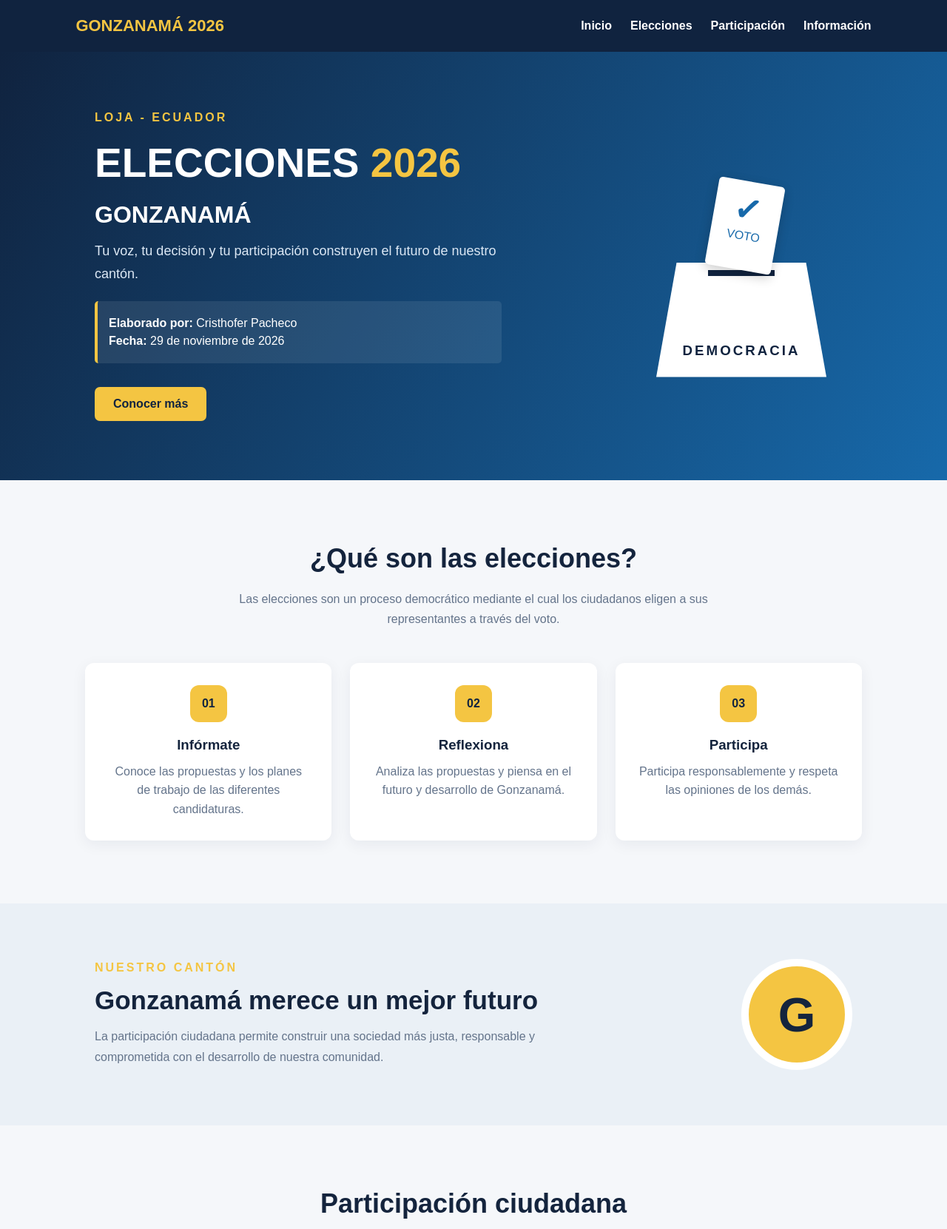
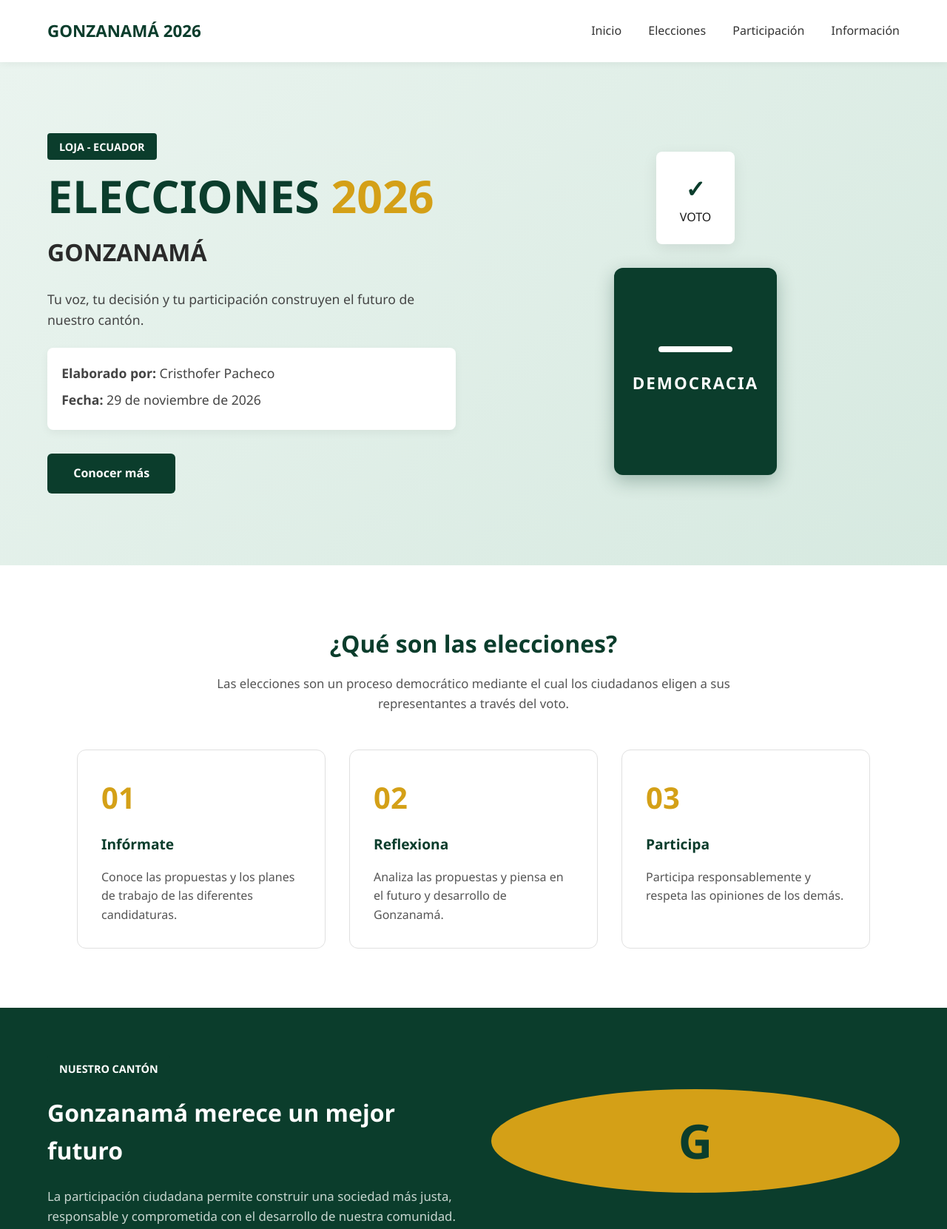
Before and after one commit to pcristhofer61-crypto/elecciones-gonzanama-2026, a plain HTML site: page index.html in a window 1280 px wide. Shown: the top 1661 px of the page at 74% size. Drawn offline with Linux system fonts and the light colour scheme.

Commit message:
Refactor CSS styles for improved layout and design
Refactor styles to improve layout and design consistency. Update typography and color scheme for better readability and aesthetics.

```diff
--- a/styles.css
+++ b/styles.css
@@ -1,415 +1,386 @@
-
 * {
     margin: 0;
     padding: 0;
     box-sizing: border-box;
-}
-
-html {
-    scroll-behavior: smooth;
+    font-family: 'Segoe UI', sans-serif;
 }
 
 body {
-    font-family: Arial, sans-serif;
-    background: #f5f7fa;
-    color: #14243d;
+    color: #1a1a1a;
+    line-height: 1.6;
 }
 
-/* MENU */
-
 header {
-    background: #10233f;
-    color: white;
-    padding: 22px 8%;
     display: flex;
     justify-content: space-between;
     align-items: center;
-    flex-wrap: wrap;
+    padding: 1.5rem 5%;
+    background: white;
+    box-shadow: 0 2px 10px rgba(0,0,0,0.05);
+    position: sticky;
+    top: 0;
+    z-index: 100;
 }
 
 .logo {
-    font-size: 22px;
-    font-weight: bold;
-    color: #f4c542;
-}
-
-nav {
-    display: flex;
-    gap: 25px;
-    flex-wrap: wrap;
+    font-size: 1.4rem;
+    font-weight: 700;
+    color: #0b3d2c;
 }
 
 nav a {
+    margin-left: 2rem;
     text-decoration: none;
-    color: white;
-    font-weight: bold;
+    color: #333;
+    font-weight: 500;
+    transition: color 0.3s;
 }
 
 nav a:hover {
-    color: #f4c542;
+    color: #0b3d2c;
 }
 
-/* PORTADA */
-
 .hero {
-    min-height: 550px;
-    background: linear-gradient(120deg, #10233f, #1769aa);
-    color: white;
-    padding: 80px 10%;
     display: flex;
     align-items: center;
     justify-content: space-between;
-    gap: 40px;
+    padding: 4rem 5%;
+    background: linear-gradient(135deg, #eaf4ef 0%, #d6e9e0 100%);
+    min-height: 85vh;
+    gap: 3rem;
     flex-wrap: wrap;
 }
 
 .contenido {
-    max-width: 550px;
+    flex: 1;
+    min-width: 350px;
 }
 
 .etiqueta {
-    color: #f4c542;
-    font-weight: bold;
-    letter-spacing: 3px;
+    display: inline-block;
+    background: #0b3d2c;
+    color: white;
+    padding: 0.4rem 1rem;
+    border-radius: 4px;
+    font-size: 0.9rem;
+    font-weight: 600;
+    margin-bottom: 1rem;
 }
 
 h1 {
-    font-size: 55px;
-    margin: 20px 0;
+    font-size: 3.8rem;
+    line-height: 1.1;
+    color: #0b3d2c;
+    margin-bottom: 1rem;
 }
 
 h1 span {
-    color: #f4c542;
+    color: #d4a017;
 }
 
-.contenido h2 {
-    font-size: 32px;
-    margin-bottom: 15px;
+h2 {
+    font-size: 2rem;
+    color: #2a2a2a;
+    margin-bottom: 1.5rem;
 }
 
-.contenido > p {
-    color: #dce8f5;
-    font-size: 18px;
-    line-height: 1.7;
+.contenido p {
+    font-size: 1.1rem;
+    color: #444;
+    max-width: 500px;
+    margin-bottom: 1.5rem;
 }
 
 .datos {
-    margin: 22px 0;
-    padding: 15px;
-    border-left: 4px solid #f4c542;
-    background: #ffffff16;
-    border-radius: 5px;
+    background: white;
+    padding: 1.2rem;
+    border-radius: 8px;
+    margin-bottom: 2rem;
+    box-shadow: 0 4px 12px rgba(0,0,0,0.05);
 }
 
 .datos p {
-    margin: 6px 0;
+    margin-bottom: 0.5rem;
 }
 
 .boton {
     display: inline-block;
-    background: #f4c542;
-    color: #10233f;
-    padding: 14px 25px;
-    border-radius: 7px;
+    background: #0b3d2c;
+    color: white;
+    padding: 0.9rem 2.2rem;
+    border-radius: 6px;
     text-decoration: none;
-    font-weight: bold;
-    margin-top: 10px;
+    font-weight: 600;
+    transition: background 0.3s, transform 0.2s;
 }
 
 .boton:hover {
-    background: white;
+    background: #145740;
+    transform: translateY(-2px);
 }
 
-/* URNA */
+.urna {
+    flex: 1;
+    min-width: 300px;
+    display: flex;
+    flex-direction: column;
+    align-items: center;
+    gap: 2rem;
+}
 
-.urna {
-    width: 300px;
-    height: 300px;
-    position: relative;
-    display: flex;
-    justify-content: center;
-    align-items: end;
+.documento {
+    background: white;
+    padding: 1.5rem 2rem;
+    border-radius: 8px;
+    box-shadow: 0 6px 20px rgba(0,0,0,0.08);
+    text-align: center;
+}
+
+.documento span {
+    font-size: 2rem;
+    color: #0b3d2c;
+    font-weight: bold;
 }
 
 .caja {
-    width: 230px;
-    height: 155px;
-    background: #ffffff;
-    color: #10233f;
+    width: 220px;
+    height: 280px;
+    background: #0b3d2c;
+    border-radius: 12px;
     display: flex;
-    align-items: end;
+    flex-direction: column;
+    align-items: center;
     justify-content: center;
-    padding-bottom: 25px;
-    clip-path: polygon(12% 0, 88% 0, 100% 100%, 0 100%);
+    color: white;
+    box-shadow: 0 8px 25px rgba(11,61,44,0.3);
+}
+
+.ranura {
+    width: 100px;
+    height: 8px;
+    background: white;
+    border-radius: 4px;
+    margin-bottom: 1.5rem;
 }
 
 .caja h3 {
-    letter-spacing: 3px;
+    font-size: 1.4rem;
+    letter-spacing: 2px;
 }
 
-.ranura {
-    position: absolute;
-    width: 90px;
-    height: 8px;
-    background: #10233f;
-    top: 155px;
-    z-index: 2;
-}
-
-.documento {
-    position: absolute;
-    z-index: 3;
-    top: 35px;
-    left: 110px;
-    width: 90px;
-    height: 120px;
-    background: white;
-    color: #1769aa;
-    transform: rotate(10deg);
-    text-align: center;
-    padding: 12px;
-    border-radius: 5px;
-    box-shadow: 0 5px 15px #0003;
-}
-
-.documento span {
-    font-size: 45px;
-    font-weight: bold;
-}
-
-/* SECCIONES */
-
 .seccion {
-    padding: 85px 9%;
-    text-align: center;
+    padding: 5rem 5%;
+    max-width: 1200px;
+    margin: 0 auto;
 }
 
 .seccion h2 {
-    font-size: 36px;
-    margin-bottom: 20px;
+    text-align: center;
+    color: #0b3d2c;
+    margin-bottom: 1rem;
 }
 
 .descripcion {
+    text-align: center;
     max-width: 700px;
-    margin: auto;
-    color: #64748b;
-    line-height: 1.7;
+    margin: 0 auto 3rem;
+    color: #555;
+    font-size: 1.05rem;
 }
 
 .tarjetas {
     display: grid;
-    grid-template-columns: repeat(3, 1fr);
-    gap: 25px;
-    margin-top: 45px;
+    grid-template-columns: repeat(auto-fit, minmax(280px, 1fr));
+    gap: 2rem;
 }
 
 .tarjeta {
     background: white;
-    padding: 30px;
+    border: 1px solid #e0e0e0;
     border-radius: 12px;
-    box-shadow: 0 5px 20px #10233f10;
-    transition: 0.3s;
+    padding: 2rem;
+    transition: transform 0.3s, box-shadow 0.3s;
 }
 
 .tarjeta:hover {
-    transform: translateY(-7px);
+    transform: translateY(-5px);
+    box-shadow: 0 10px 30px rgba(0,0,0,0.06);
 }
 
 .numero {
-    background: #f4c542;
-    color: #10233f;
-    width: 50px;
-    height: 50px;
-    border-radius: 12px;
-    display: grid;
-    place-items: center;
-    margin: auto auto 20px;
-    font-weight: bold;
+    font-size: 2.5rem;
+    font-weight: 700;
+    color: #d4a017;
+    margin-bottom: 1rem;
 }
 
 .tarjeta h3 {
-    margin-bottom: 12px;
+    font-size: 1.2rem;
+    margin-bottom: 1rem;
+    color: #0b3d2c;
 }
 
 .tarjeta p {
-    color: #64748b;
-    line-height: 1.6;
+    color: #555;
 }
 
-/* GONZANAMA */
-
 .local {
-    background: #eaf0f6;
-    padding: 75px 10%;
+    background: #0b3d2c;
+    color: white;
+    padding: 4rem 5%;
     display: flex;
     align-items: center;
     justify-content: space-between;
-    gap: 35px;
+    gap: 3rem;
+    flex-wrap: wrap;
+}
+
+.local > div {
+    flex: 1;
+    min-width: 350px;
 }
 
 .local h2 {
-    font-size: 35px;
-    margin: 15px 0;
+    color: white;
 }
 
 .local p {
-    max-width: 600px;
-    line-height: 1.8;
-    color: #64748b;
+    color: #c8d6d0;
+    font-size: 1.05rem;
 }
 
 .circulo {
-    width: 150px;
-    height: 150px;
-    flex-shrink: 0;
+    width: 140px;
+    height: 140px;
     border-radius: 50%;
-    background: #f4c542;
-    border: 10px solid white;
-    display: grid;
-    place-items: center;
-    font-size: 65px;
+    background: #d4a017;
+    color: #0b3d2c;
+    font-size: 4rem;
     font-weight: bold;
+    display: flex;
+    align-items: center;
+    justify-content: center;
 }
 
-/* LISTA */
-
 .lista {
-    max-width: 700px;
-    margin: 35px auto 20px;
-    background: white;
-    padding: 20px 30px;
-    border-radius: 12px;
-    text-align: left;
+    max-width: 600px;
+    margin: 0 auto 2rem;
+    display: flex;
+    flex-direction: column;
+    gap: 1rem;
 }
 
 .lista label {
-    display: block;
-    padding: 15px 0;
-    border-bottom: 1px solid #e5e7eb;
+    display: flex;
+    align-items: center;
+    gap: 0.8rem;
+    padding: 1rem;
+    background: #f9f9f9;
+    border-radius: 6px;
+    cursor: pointer;
+    transition: background 0.2s;
+}
+
+.lista label:hover {
+    background: #f0f0f0;
+}
+
+.lista input[type="checkbox"] {
+    width: 18px;
+    height: 18px;
     cursor: pointer;
 }
 
-.lista input {
-    margin-right: 12px;
-    accent-color: #1769aa;
-    width: 17px;
-    height: 17px;
-}
-
 #progreso {
-    color: #64748b;
-    font-size: 14px;
-    margin: 20px;
+    text-align: center;
+    font-weight: 500;
+    color: #333;
+    margin-bottom: 0.8rem;
 }
 
 .barra {
-    max-width: 700px;
-    height: 9px;
-    margin: auto;
-    background: #dce3ea;
-    border-radius: 10px;
+    max-width: 600px;
+    margin: 0 auto;
+    height: 12px;
+    background: #e0e0e0;
+    border-radius: 6px;
     overflow: hidden;
 }
 
 #relleno {
+    height: 100%;
     width: 0%;
-    height: 100%;
-    background: #1769aa;
-    transition: 0.3s;
+    background: linear-gradient(90deg, #0b3d2c, #148560);
+    border-radius: 6px;
+    transition: width 0.4s ease;
 }
 
-/* INFORMACION */
-
 .informacion {
-    margin: 30px 8% 80px;
-    background: #10233f;
-    color: white;
-    padding: 55px 25px;
-    border-radius: 15px;
+    background: #f4f7f6;
+    padding: 5rem 5%;
     text-align: center;
 }
 
 .informacion h2 {
-    font-size: 35px;
-    margin-bottom: 15px;
+    color: #0b3d2c;
+    margin-bottom: 1rem;
 }
 
 .informacion p {
-    color: #dce8f5;
-    margin-bottom: 25px;
+    max-width: 600px;
+    margin: 0 auto 2rem;
+    color: #555;
+    font-size: 1.05rem;
 }
 
 .informacion a {
     display: inline-block;
-    background: #f4c542;
-    color: #10233f;
+    background: #d4a017;
+    color: #0b3d2c;
+    padding: 0.9rem 2rem;
+    border-radius: 6px;
     text-decoration: none;
-    padding: 14px 25px;
-    border-radius: 7px;
-    font-weight: bold;
+    font-weight: 700;
+    transition: background 0.3s;
 }
 
-/* PIE DE PAGINA */
+.informacion a:hover {
+    background: #e6b620;
+}
 
 footer {
-    background: #09182b;
+    background: #1a1a1a;
     color: white;
+    padding: 3rem 5%;
     text-align: center;
-    padding: 35px 20px;
 }
 
 footer h3 {
-    color: #f4c542;
-    margin-bottom: 15px;
+    margin-bottom: 1rem;
+    color: #d4a017;
 }
 
 footer p {
-    margin: 7px;
+    margin-bottom: 0.5rem;
+    color: #bbb;
 }
 
 .final {
-    color: #aab9ca;
-    font-size: 13px;
-    margin-top: 18px;
+    margin-top: 1.5rem;
+    font-size: 0.9rem;
+    color: #777;
 }
 
-/* CELULARES */
-
-@media (max-width: 750px) {
+@media (max-width: 768px) {
     header {
-        justify-content: center;
-        gap: 20px;
+        flex-direction: column;
+        gap: 1rem;
     }
-
-    nav {
-        justify-content: center;
-        gap: 15px;
+    nav a {
+        margin: 0 0.7rem;
+        font-size: 0.9rem;
     }
-
-    .hero {
-        text-align: center;
-        justify-content: center;
-        padding: 65px 7%;
-    }
-
     h1 {
-        font-size: 42px;
-    }
-
-    .urna {
-        transform: scale(0.85);
-    }
-
-    .tarjetas {
-        grid-template-columns: 1fr;
-    }
-
-    .local {
-        flex-direction: column;
-        text-align: center;
-    }
-
-    .local h2 {
-        font-size: 28px;
+        font-size: 2.5rem;
     }
 }
```
